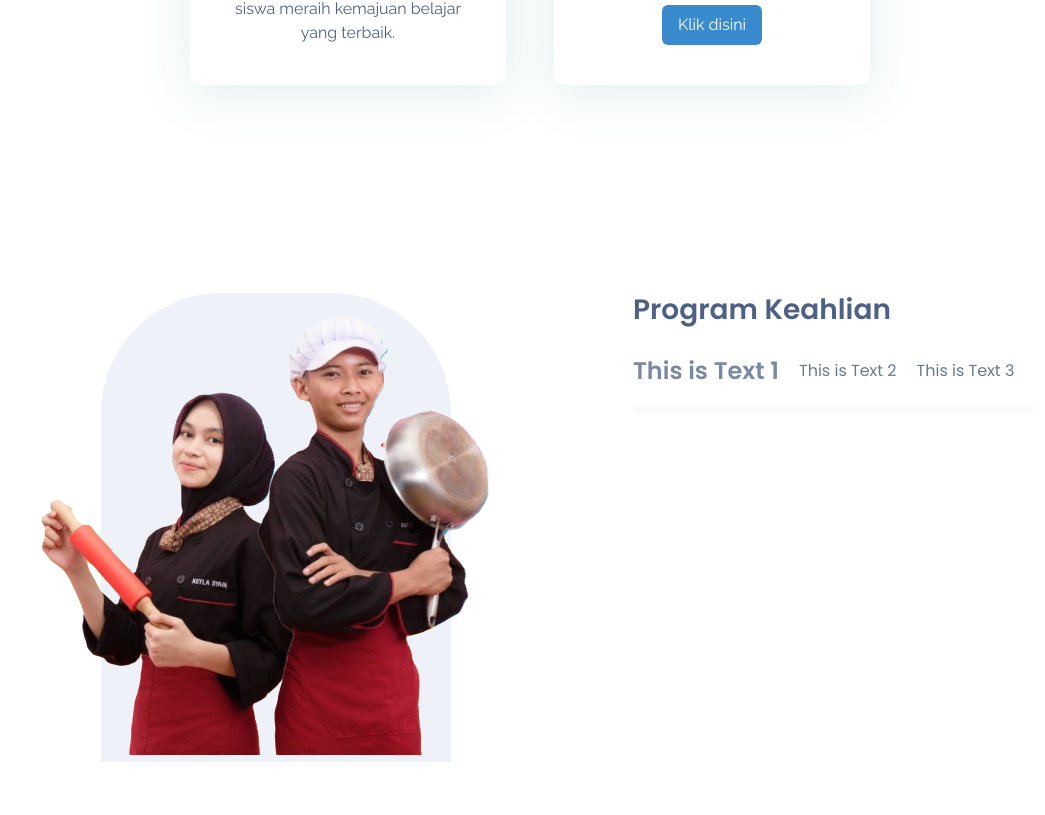
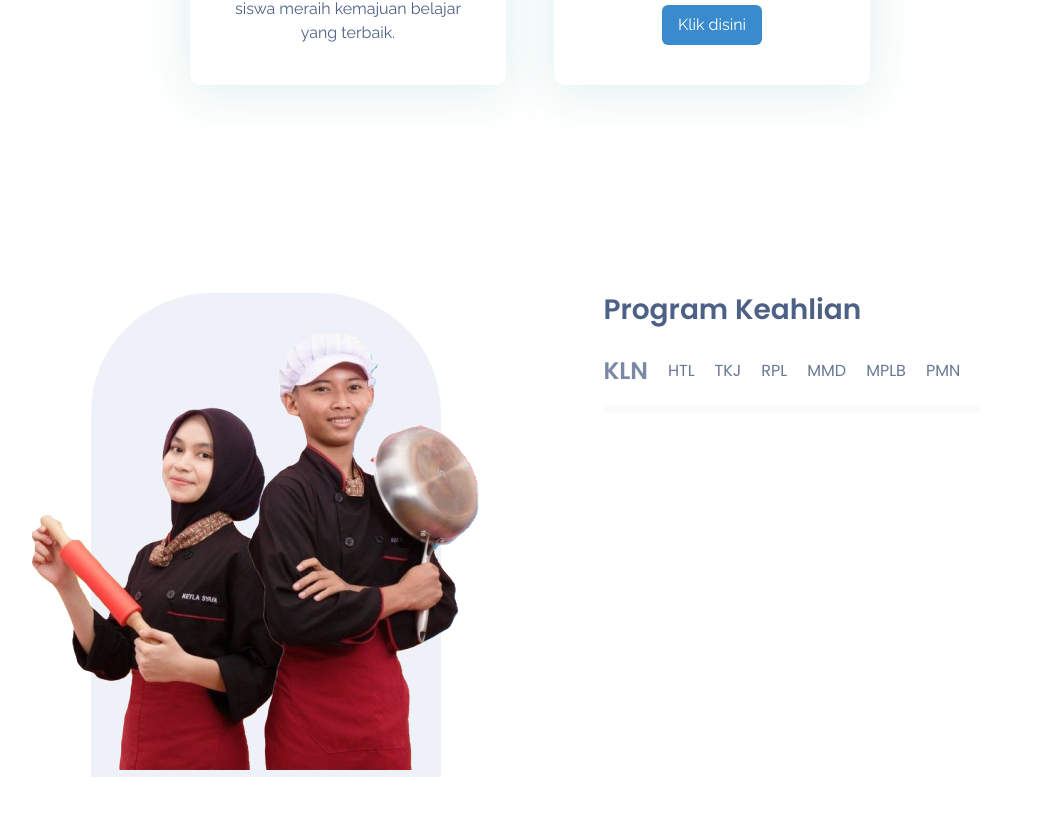
Before and after one commit to SirAsari/webSMK, a Vue app in the folder webWikrama/webWikrama/: page / in a window 1280 px wide. Shown: the part 2020-2835 px from the top of the page, without its empty margins (110-1155 px from the left). Built offline with nearby package versions, Linux system fonts and the light colour scheme.

Commit message:
completed slider

```diff
--- a/webWikrama/webWikrama/src/components/sections/Section3.vue
+++ b/webWikrama/webWikrama/src/components/sections/Section3.vue
@@ -27,7 +27,7 @@ export default {
     name: 'Section3',
     data() {
         return {
-            texts: ['This is Text 1', 'This is Text 2', 'This is Text 3'],
+            texts: ['KLN', 'HTL', 'TKJ', 'RPL', 'MMD', 'MPLB', 'PMN'],
             currentIndex: 0, // index for the current big text
             currentSlide: 0,
             touchStartX: 0,
@@ -35,6 +35,9 @@ export default {
             slides: [
                 { image: 'people-kln.png' },
                 { image: 'people-htl.png' },
+                { image: 'people-tkj.png' },
+                { image: 'people-tkj.png' },
+                { image: 'people-tkj.png' },
                 { image: 'people-tkj.png' },
             ],
             autoPlay: null
@@ -47,11 +50,49 @@ export default {
             }, 8000); // Change text every 8 seconds
         },
         nextSlide() {
-            this.currentSlide = (this.currentSlide + 1) % this.slides.length;
-        },
-        prevSlide() {
-            this.currentSlide = (this.currentSlide - 1 + this.slides.length) % this.slides.length;
-        },
+    this.currentSlide = (this.currentSlide + 1) % this.slides.length;
+
+    // Update currentIndex based on the current slide
+    switch (this.currentSlide) {
+      case 0:
+        this.currentIndex = 0; // Corresponding index for 'KLN' slide
+        break;
+      case 1:
+        this.currentIndex = 1; // Corresponding index for 'HTL' slide
+        break;
+      case 2:
+      case 3:
+      case 4:
+      case 5:
+        this.currentIndex = 2; // Corresponding index for 'TKJ' slides
+        break;
+      default:
+        this.currentIndex = 6; // Corresponding index for 'PMN' slide
+        break;
+    }
+  },
+  prevSlide() {
+    this.currentSlide = (this.currentSlide - 1 + this.slides.length) % this.slides.length;
+
+    // Update currentIndex based on the current slide
+    switch (this.currentSlide) {
+      case 0:
+        this.currentIndex = 0; // Corresponding index for 'KLN' slide
+        break;
+      case 1:
+        this.currentIndex = 1; // Corresponding index for 'HTL' slide
+        break;
+      case 2:
+      case 3:
+      case 4:
+      case 5:
+        this.currentIndex = 2; // Corresponding index for 'TKJ' slides
+        break;
+      default:
+        this.currentIndex = 6; // Corresponding index for 'PMN' slide
+        break;
+    }
+  },
         startAutoPlay() {
             this.autoPlay = setInterval(() => {
                 this.nextSlide();
@@ -115,7 +156,7 @@ img {
 .carousel-wrapper {
   position: relative;
   width: 500px; /* Set your preferred width */
-  padding: 25px 20px 0 0;
+  padding: 40px 20px 0 0;
 }
 
 .carousel-bg {
@@ -148,6 +189,10 @@ img {
 .active {
   display: inline-block;
   height: 80%;
+}
+
+.flex-right-container {
+    margin-right: 4rem;
 }
 
 .flex-right-container h3 {
```
